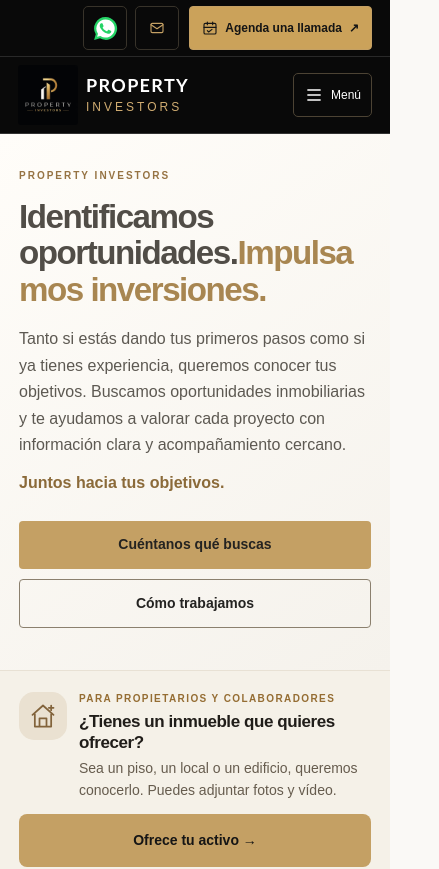
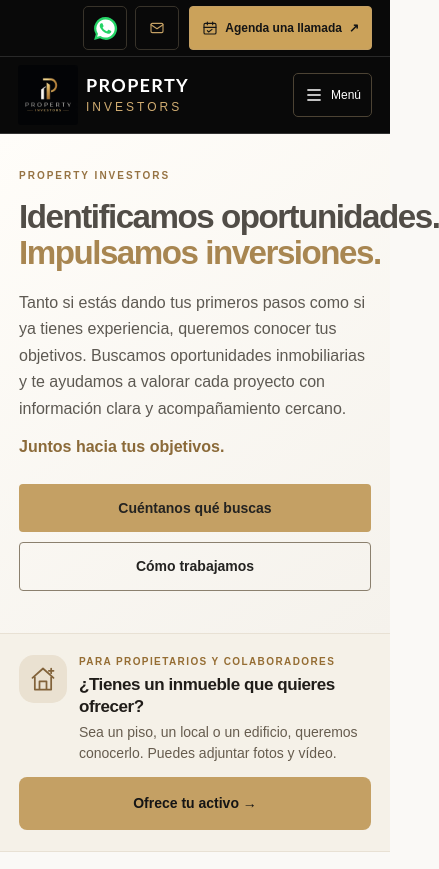
Before and after one commit to propertyinvestors42/property-investors-web, a Next.js app: page / in a window 390 px wide. Shown: the top 869 px of the page, 439 px wide, since content can reach past the window. Built offline with nearby package versions, Linux system fonts and the light colour scheme.

Commit message:
Fit both hero statements on one line each across desktop and mobile

```diff
--- a/src/app/globals.css
+++ b/src/app/globals.css
@@ -296,3 +296,13 @@ body{background:#faf9f6;color:var(--ink)}
  .header-brand .brand{font-size:18px;letter-spacing:.075em;line-height:1.1}
  .header-brand .brand span{font-size:12px;letter-spacing:.25em;margin-top:5px}
 }
+
+/* Keep the two hero statements on exactly two lines at desktop widths */
+.hero-inner{max-width:1120px}
+.hero-headline{font-size:clamp(34px,5vw,66px);letter-spacing:-.055em}
+.hero-headline-line{display:block;white-space:nowrap}
+@media(max-width:720px){
+ .hero-headline{font-size:clamp(24px,5.9vw,42px);letter-spacing:-.05em}
+ .hero-headline-line{white-space:nowrap}
+}
+@media(max-width:380px){.hero-headline{font-size:clamp(22px,5.7vw,25px)}}
```
